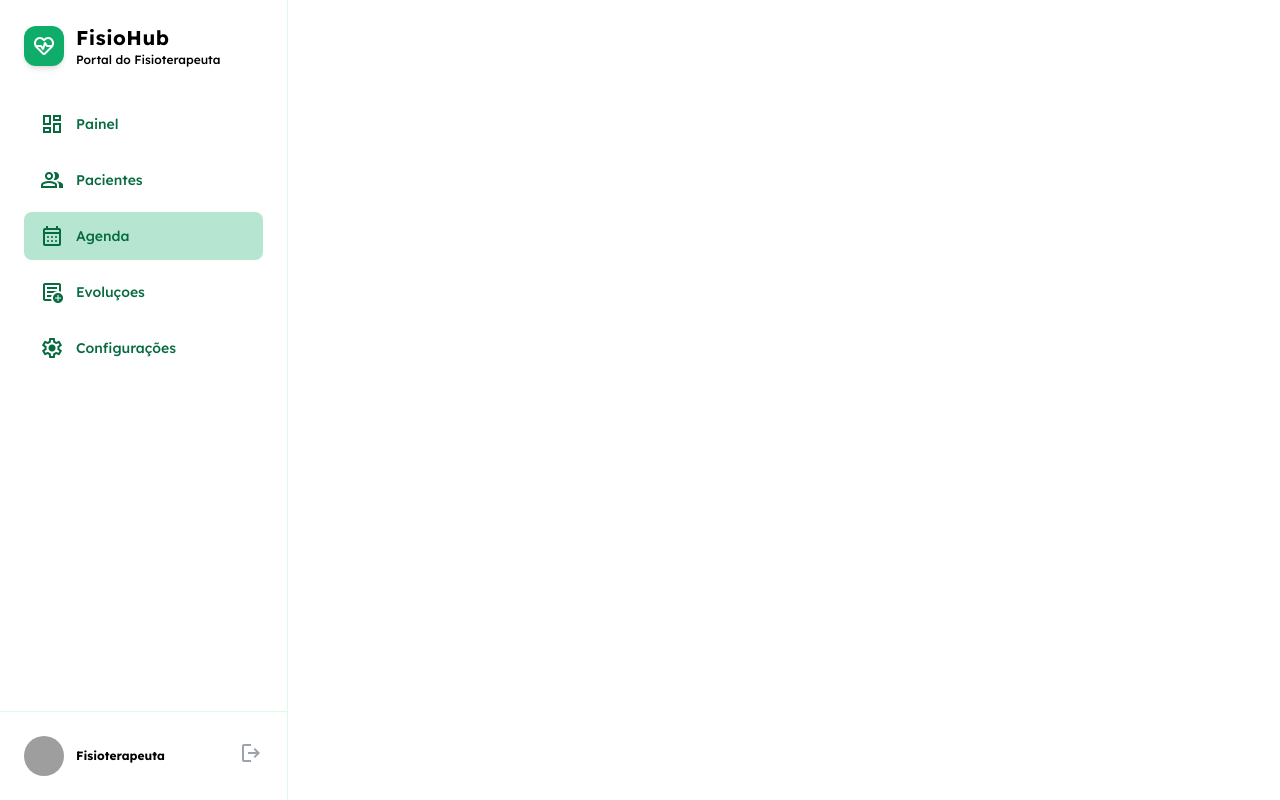
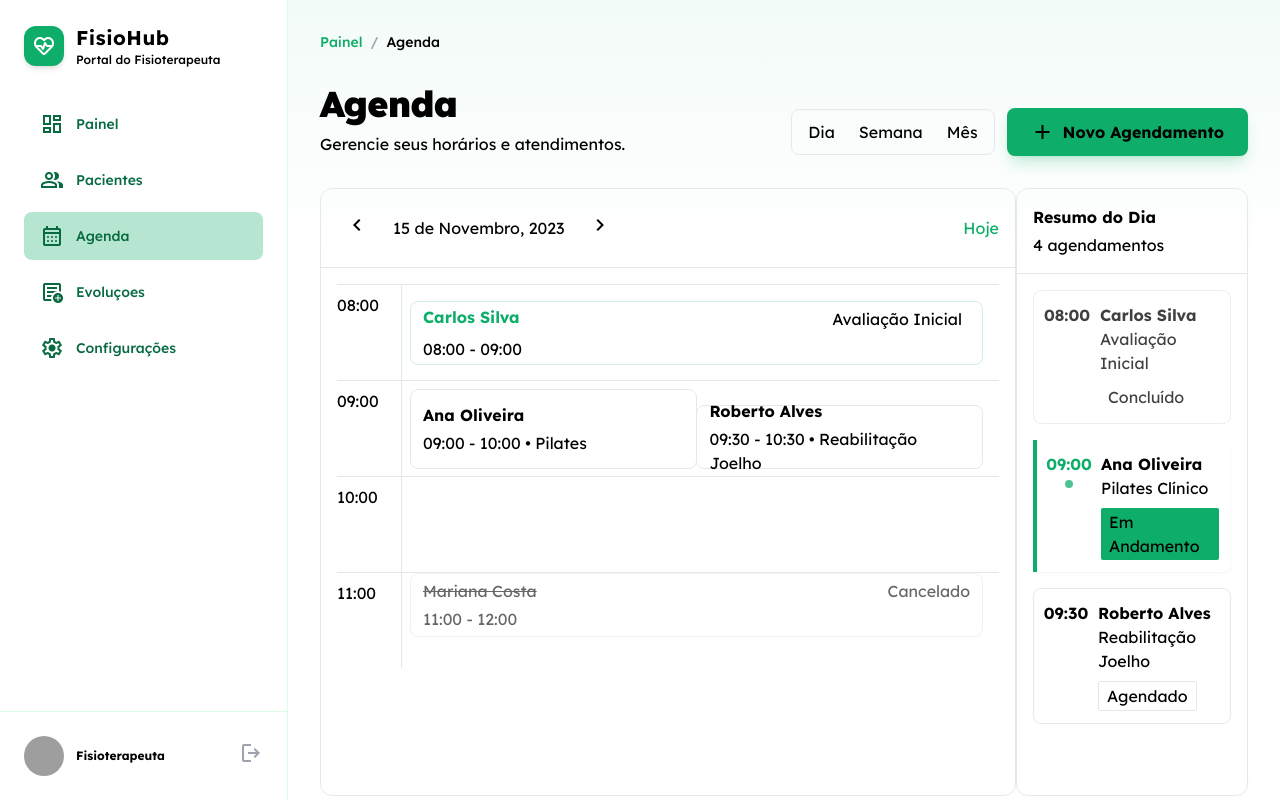
Before and after one commit to adrianjalonso/fisiohub, a React (Vite) app in the folder frontend/: page /agenda in a window 1280 px wide. Built offline with nearby package versions, Linux system fonts and the light colour scheme; no server answers; grey boxes are pictures that could not be loaded.

Commit message:
implementacion da aba agenda

```diff
--- a/frontend/src/pages/Agenda.tsx
+++ b/frontend/src/pages/Agenda.tsx
@@ -1,9 +1,156 @@
 import Menu from "../components/Menu";
+import { Link } from "react-router-dom";
 
 export default function Agenda(){
   return(
-    <>
+    <div className="h-screen overflow-hidden flex flex-row">
     <Menu />
-    </>
+    <main className="flex-1 flex flex-col h-full overflow-hidden relative">
+        <div className="absolute top-0 left-0 w-full h-64 bg-gradient-to-b from-primary/5 to-transparent pointer-events-none"></div>
+        <div className="flex-1 overflow-y-auto p-4 md:p-8 lg:p12 z-10 scroll-smooth">
+          <div className="max-w-7xl mx-auto flex flex-col gap-8">
+            <nav className="flex items-center text-sm font-medium">
+              <Link
+                to="/dashboard"
+                className="transition-colors hover: text-primary"
+              >
+                Painel
+              </Link>
+              <span className="mx-2 text-gray-400">/</span>
+              <span>Agenda</span>
+            </nav>
+            <header className="flex flex-col md:flex-row md:items-end justify-between gap-6">
+              <div className="flex flex-col gap-2">
+                <h2 className="text-3xl md:text-4xl font-black tracking-tight">
+                  Agenda
+                </h2>
+                <p className="text-base max-w-xl">
+                  Gerencie seus horários e atendimentos.
+                </p>
+              </div>
+              <div className="flex items-center gap-3">
+                <div className="flex border rounded-lg p-1">
+                  <button className="px-3 py-1.5 rounded  font-label-sm bg-primary-container text-on-primary-container">Dia</button>
+                  <button className="px-3 py-1.5 rounded text-label-sm font-label-sm text-on-surface-variant hover:bg-surface-container-low transition-colors">Semana</button>
+<button className="px-3 py-1.5 rounded text-label-sm font-label-sm text-on-surface-variant hover:bg-surface-container-low transition-colors">Mês</button>
+                </div>
+                <button className="flex-1 md:flex-none items-center justify-center px-6 py-3 rounded-lg bg-primary text-black font-bold shadow-lg shadow-primary/20 hover:shadow-primary/40 transition-all flex gap-2 min-w-[180px]">
+<span className="material-symbols-outlined" >add</span>
+                    Novo Agendamento
+                </button>
+              </div>
+            </header>
+            <div className="grid grid-cols-1 lg:grid-cols-12 gap-stack-gap-lg h-[calc(100vh-12rem)]">
+              <div className="lg:col-span-8 xl:col-span-9 rounded-xl border flex flex-col overflow-hidden">
+                <div className="flex items-center justify-between p-4 border-b">
+                  <div className="flex items-center gap-4">
+                    <button className="p-2 rounded-full transition-colors text-on-surface-variant">
+<span className="material-symbols-outlined">chevron_left</span>
+</button>
+<h3 className="font-headline-md text-body-lg">15 de Novembro, 2023</h3>
+<button className="p-2 hover:bg-surface-container-low rounded-full transition-colors text-on-surface-variant">
+<span className="material-symbols-outlined">chevron_right</span>
+</button>
+                  </div>
+                  <button className=" text-primary transition-colors">Hoje</button>
+                </div>
+                <div className="flex-grow overflow-y-auto p-4 relative">
+                  <div className="absolute inset-0 pt-4 px-4 pb-4">
+                    <div className="flex border-t h-24">
+                    <div className="w-16 flex-shrink-0 pt-2">08:00</div>
+                    <div className="flex-grow border-l  relative">
+                      <div className="absolute top-4 left-2 right-4 h-16 bg-status-info-bg border border-primary/20 rounded-lg p-3 flex flex-col justify-center hover:shadow-sm cursor-pointer transition-shadow">
+                      <div className="flex justify-between items-start">
+                        <span className=" text-primary font-bold">Carlos Silva</span>
+                        <span className="bg-primary-container text-on-primary-container px-2 py-0.5 rounded-full">Avaliação Inicial</span>
+                      </div>
+                      <span className=" text-text-secondary mt-1">08:00 - 09:00</span>
+                      </div>
+                    </div>
+                    </div>
+                    <div className="flex border-t h-24">
+                    <div className="w-16 flex-shrink-0  pt-2">09:00</div>
+                    <div className="flex-grow border-l relative">
+                    <div className="absolute top-2 left-2 w-[48%] h-20 bg-tertiary-container/20 border rounded-lg p-3 flex flex-col justify-center hover:shadow-sm cursor-pointer transition-shadow">
+                    <div className="flex justify-between items-start">
+<span className="font-bold">Ana Oliveira</span>
+</div>
+<span className=" mt-1">09:00 - 10:00 • Pilates</span>
+                    </div>
+                    <div className="absolute top-6 right-4 w-[48%] h-16  border rounded-lg p-3 flex flex-col justify-center hover:shadow-sm cursor-pointer transition-shadow">
+                      <div className="flex justify-between items-start">
+<span className="font-bold">Roberto Alves</span>
+</div>
+<span className=" mt-1">09:30 - 10:30 • Reabilitação Joelho</span>
+                    </div>
+                    </div>
+                    </div>
+                    <div className="flex border-t h-24">
+<div className="w-16 flex-shrink-0 pt-2">10:00</div>
+<div className="flex-grow border-l  relative">
+</div>
+</div>
+<div className="flex border-t border-border-light/50 h-24">
+<div className="w-16 flex-shrink-0 text-label-xs font-label-xs text-text-secondary pt-2">11:00</div>
+<div className="flex-grow border-l border-border-light/50 relative">
+<div className="absolute top-0 left-2 right-4 h-16 bg-surface-container-highest border border-outline-variant rounded-lg p-3 flex flex-col justify-center opacity-60">
+<div className="flex justify-between items-start">
+<span className="text-on-surface-variant line-through">Mariana Costa</span>
+<span className="">Cancelado</span>
+</div>
+<span className=" mt-1">11:00 - 12:00</span>
+</div>
+</div>
+</div>
+                  </div>
+
+                </div>
+              </div>
+              <div className="lg:col-span-4 xl:col-span-3 rounded-xl border flex flex-col overflow-hidden shadow-[0_2px_10px_-4px_rgba(0,110,39,0.05)]">
+<div className="p-4 border-b ">
+<h3 className=" font-bold">Resumo do Dia</h3>
+<p className=" mt-1">4 agendamentos</p>
+</div>
+<div className="flex-grow overflow-y-auto p-4 space-y-4">
+<div className="p-3 border rounded-lg flex gap-3 opacity-75">
+<div className="flex flex-col items-center min-w-[40px]">
+<span className="font-bold">08:00</span>
+<div className="w-2 h-2 rounded-full bg-outline-variant mt-1"></div>
+</div>
+<div className="flex-grow">
+<h4 className=" font-bold">Carlos Silva</h4>
+<p className="">Avaliação Inicial</p>
+<span className="inline-block mt-2 text-on-surface-variant px-2 py-0.5 rounded-sm">Concluído</span>
+</div>
+</div>
+<div className="p-3 border-l-4 border-primary rounded-r-lg flex gap-3 shadow-sm">
+<div className="flex flex-col items-center min-w-[40px]">
+<span className=" text-primary font-bold">09:00</span>
+<div className="w-2 h-2 rounded-full bg-primary mt-1 animate-pulse"></div>
+</div>
+<div className="flex-grow">
+<h4 className=" font-bold">Ana Oliveira</h4>
+<p className="">Pilates Clínico</p>
+<span className="inline-block mt-2 font-label-xs text-label-xs bg-primary text-on-primary px-2 py-0.5 rounded-sm">Em Andamento</span>
+</div>
+</div>
+<div className="p-3 border  rounded-lg flex gap-3">
+<div className="flex flex-col items-center min-w-[40px]">
+<span className=" font-bold">09:30</span>
+<div className="w-2 h-2 rounded-full mt-1"></div>
+</div>
+<div className="flex-grow">
+<h4 className=" font-bold">Roberto Alves</h4>
+<p className="">Reabilitação Joelho</p>
+<span className="inline-block mt-2  px-2 py-0.5 rounded-sm border ">Agendado</span>
+</div>
+</div>
+</div>
+</div>
+            </div>
+          </div>
+        </div>
+      </main>
+    </div>
   )
 }
```
